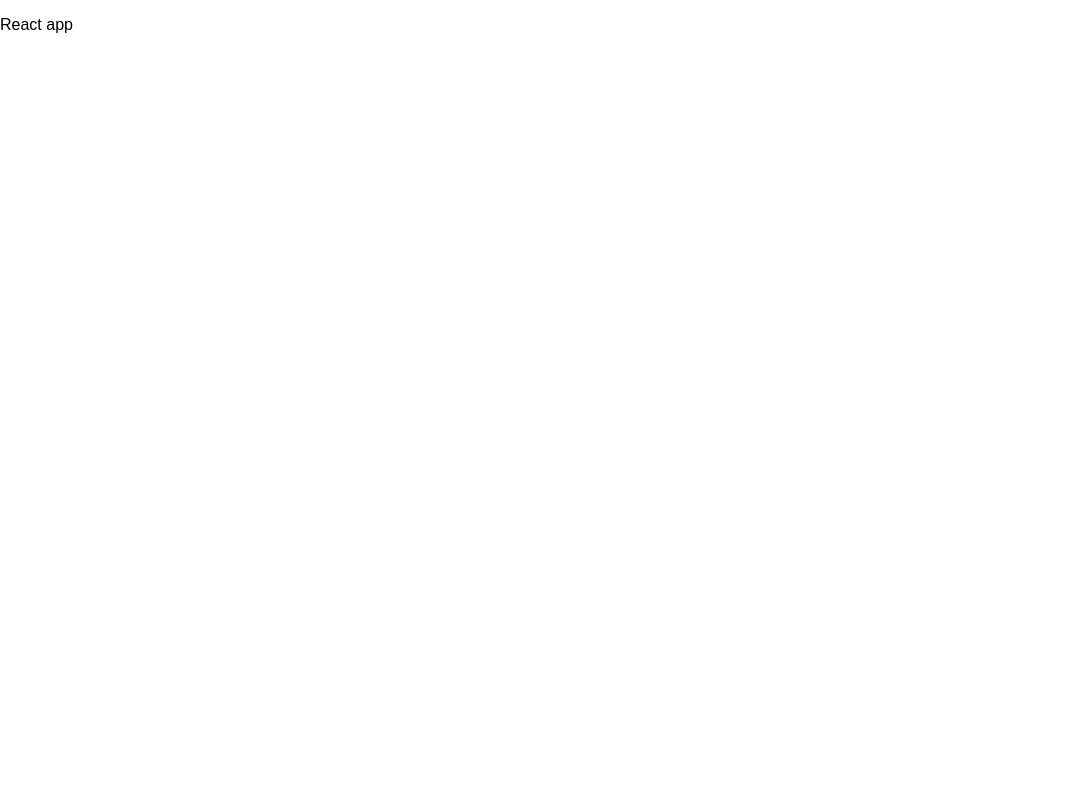
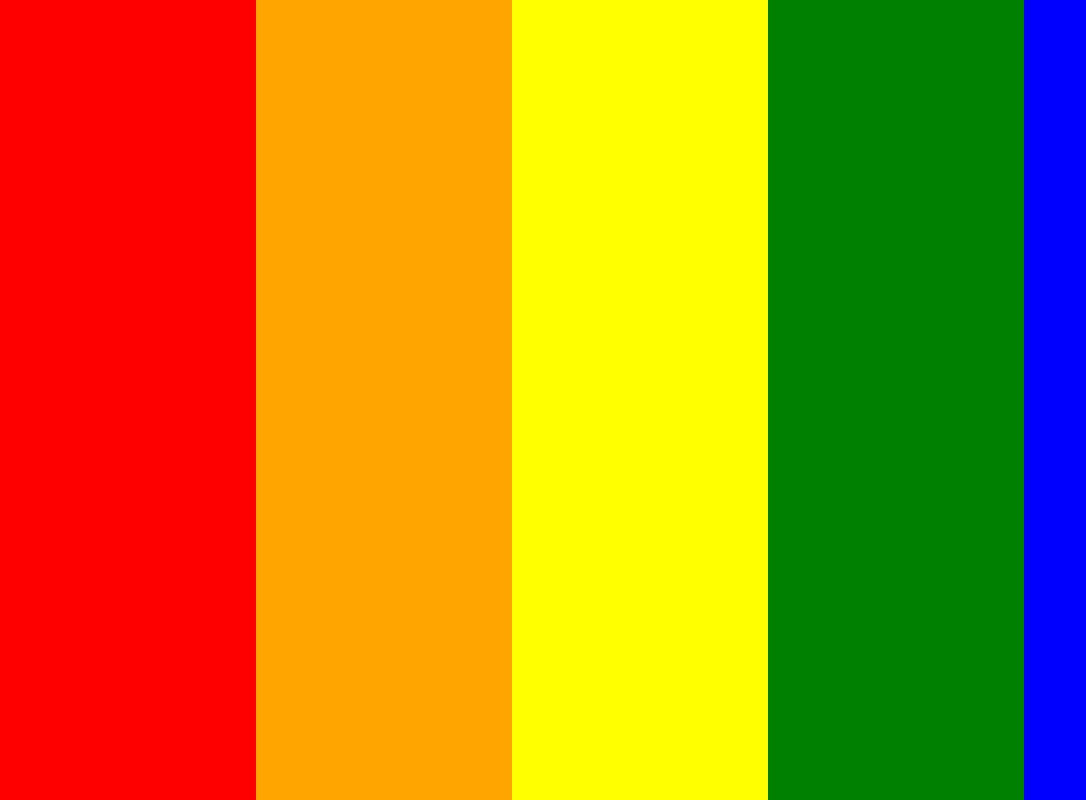
Before and after one commit to GarnierLenny/internship-technical-test, a React (Create React App) app in the folder part-2/: page / in a window 1280 px wide. Shown: the whole page, without its empty margins (0-1086 px from the left). Built offline with nearby package versions, Linux system fonts and the light colour scheme; the HTML template or start-up script is replaced by a standard one.

Commit message:
FEAT - added base sections

```diff
--- a/part-2/src/App.tsx
+++ b/part-2/src/App.tsx
@@ -1,10 +1,21 @@
 import React from 'react';
-import './App.css';
 
 function App() {
+  const baseColors: string[] = [
+    '#ff0000',
+    '#ffa500',
+    '#ffff00',
+    '#008000',
+    '#0000ff',
+  ];
+
   return (
-    <div className="App">
-      <p>React app</p>
+    <div style={{display: 'flex'}}>
+      {baseColors.map((section, index) => (
+        <div style={{backgroundColor: section, flex: 1, height: '100vh'}} key={index}>
+          <p></p>
+        </div>
+      ))}
     </div>
   );
 }
```
Also changed, not shown: part-2/src/App.css (deleted).
